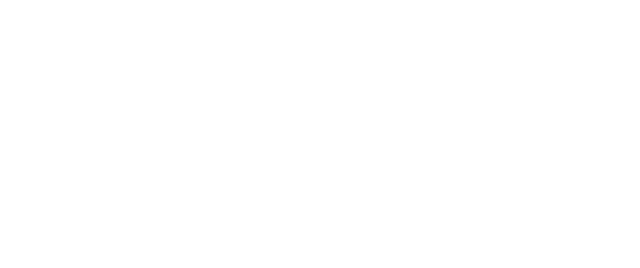
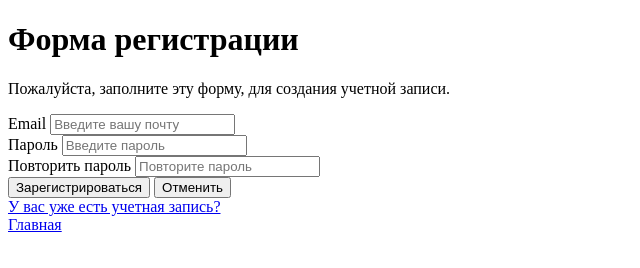
Before and after one commit to eugengailiunas/git-test-wehiclesearch, a plain HTML site: page registration.html in a window 1280 px wide. Shown: the whole page, without its empty margins (0-640 px from the left). Drawn offline with Linux system fonts and the light colour scheme.

Commit message:
Создал поля для регистрации

```diff
--- a/registration.html
+++ b/registration.html
@@ -9,7 +9,41 @@
 </head>
 
 <body>
+  <form action="https://tests.fomenko.top/echo/index.php" method="post">
+    <div>
+      <h1>Форма регистрации</h1>
+      <p>Пожалуйста, заполните эту форму, для создания учетной записи.</p>
 
+      <div>
+        <label for="email">Email</label>
+        <input id="email" type="email" placeholder="Введите вашу почту" name="email" required>
+      </div>
+
+      <div>
+        <label for="password">Пароль</label>
+        <input id="password" type="password" name="psw" placeholder="Введите пароль" required>
+      </div>
+
+      <div>
+        <label for="confirm-password">Повторить пароль</label>
+        <input id="confirm-password" type="password" name="confirm-password" placeholder="Повторите пароль" required>
+      </div>
+
+      <div>
+        <input type="submit" value="Зарегистрироваться">
+        <input type="reset" value="Отменить">
+      </div>
+
+      <div>
+        <a href="authorization.html">У вас уже есть учетная запись?</a>
+      </div>
+
+      <div>
+        <a href="../index.html">Главная</a>
+      </div>
+
+    </div>
+  </form>
 </body>
 
 </html>
```
